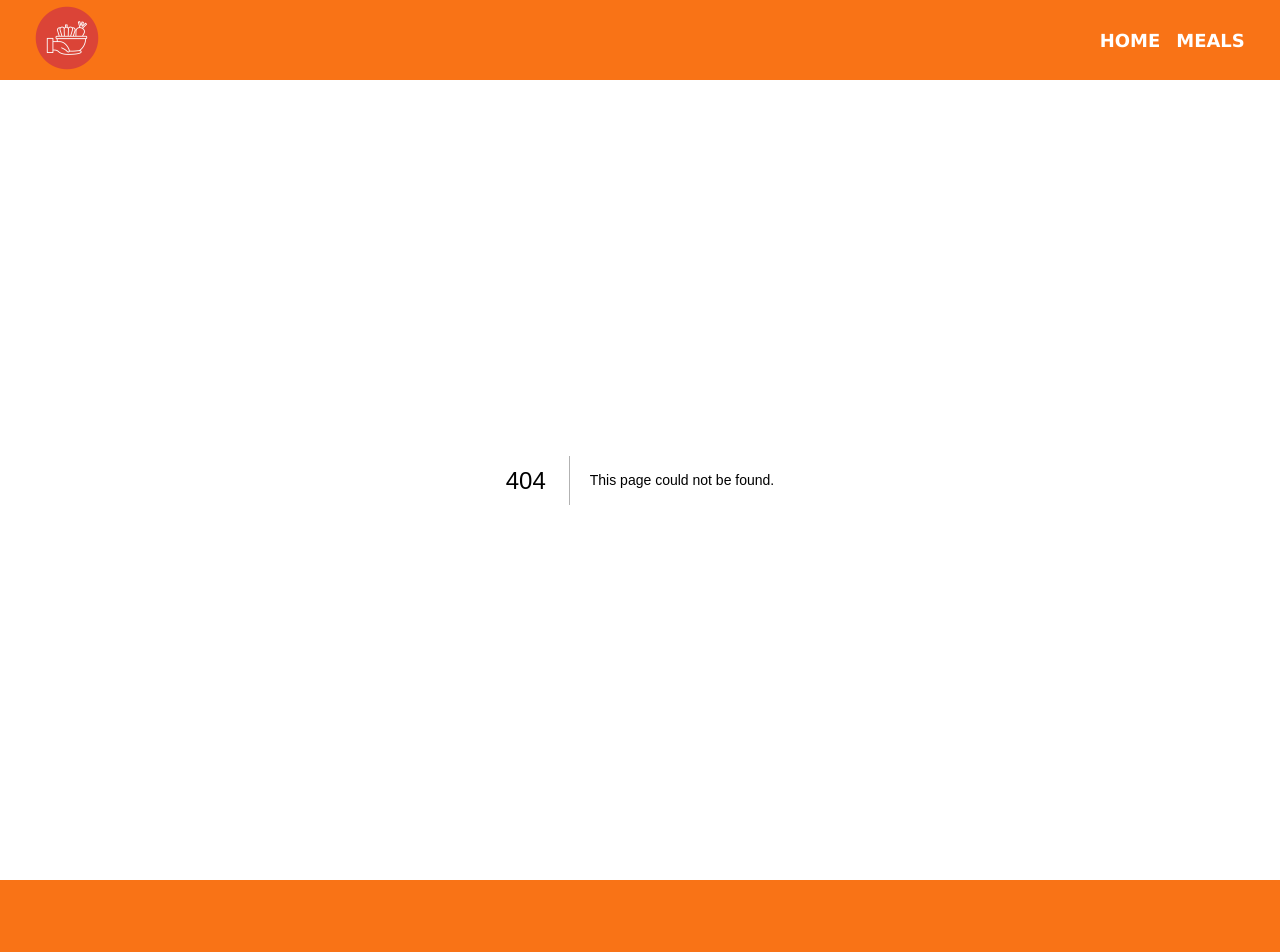
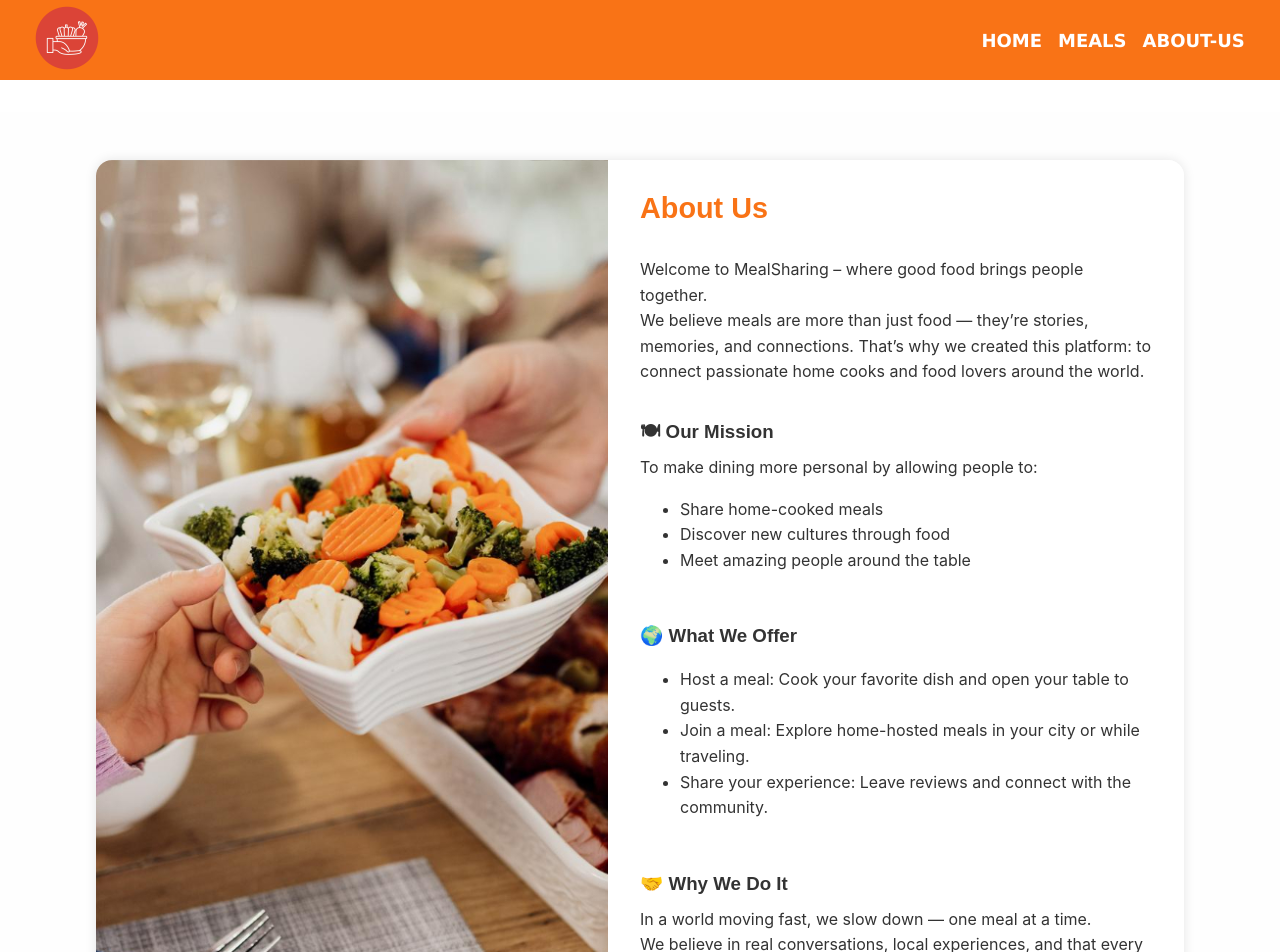
Before and after one commit to Zargarnejad/meal-sharing, a Next.js app in the folder app-next/: page /about-us in a window 1280 px wide. Before the commit this address had no page. Shown: the top 952 px of the page. Built offline with nearby package versions, Linux system fonts and the light colour scheme.

Commit message:
Updated about us contents and styles

```diff
--- /dev/null
+++ b/app-next/app/about-us/about.module.css
@@ -0,0 +1,48 @@
+
+.aboutUsMainContainer {
+  display: flex;
+  justify-content: center;
+  width: 100%;
+  background-color: #fefefe;
+  padding: 3rem 0;
+margin-top: 2rem;
+}
+
+.aboutUsContainer {
+  display: flex;
+  flex-direction: row;
+  width: 85%;
+  max-width: 1200px;
+  box-shadow: 0 0 12px rgba(0, 0, 0, 0.1);
+  overflow: hidden;
+  border-radius: 1rem;
+}
+
+.aboutUsLeftSide {
+  width: 50%;
+  background-image: url("/food.jpg");
+  background-size: cover;
+  background-position: center;
+  min-height: 25rem;
+}
+
+.aboutUsRightSide {
+  width: 50%;
+  background-color: #fff;
+  padding: 2rem;
+  color: #333;
+  display: flex;
+  flex-direction: column;
+  justify-content: center;
+}
+
+.aboutUsRightSide h2 {
+  font-size: 1.8rem;
+  margin-bottom: 1rem;
+  color: #f97316;
+}
+
+.aboutUsRightSide p {
+  font-size: 1rem;
+  line-height: 1.6;
+}
--- /dev/null
+++ b/app-next/app/about-us/page.js
@@ -0,0 +1,62 @@
+import styles from "./about.module.css";
+
+export default function AboutPage() {
+  return (
+    <div>
+      <div className={styles.aboutUsMainContainer}>
+        <div className={styles.aboutUsContainer}>
+          <div className={styles.aboutUsLeftSide}></div>
+          <div className={styles.aboutUsRightSide}>
+            <h2>About Us</h2>
+            <p>
+              Welcome to MealSharing – where good food brings people together.
+              <br />
+              We believe meals are more than just food — they’re stories,
+              memories, and connections. That’s why we created this platform: to
+              connect passionate home cooks and food lovers around the world.
+              <br />
+            </p>
+            <p>
+              <h3>🍽 Our Mission</h3> To make dining more personal by allowing
+              people to:
+              <ul>
+                <li>Share home-cooked meals</li>
+                <li>Discover new cultures through food</li>
+                <li>Meet amazing people around the table</li>
+              </ul>
+            </p>
+            <p>
+              <h3>🌍 What We Offer</h3>
+              <ul>
+                <li>
+                  Host a meal: Cook your favorite dish and open your table to
+                  guests.
+                </li>
+                <li>
+                  Join a meal: Explore home-hosted meals in your city or while
+                  traveling.
+                </li>
+                <li>
+                  Share your experience: Leave reviews and connect with the
+                  community.
+                </li>
+              </ul>
+            </p>
+            <p>
+              <h3>🤝 Why We Do It</h3>
+              In a world moving fast, we slow down — one meal at a time.
+              <br />
+              We believe in real conversations, local experiences, and that
+              every shared bite is a chance to build something meaningful.
+            </p>
+            <p>
+              Whether you're a passionate cook or a curious guest — there's a
+              seat at the table for you. Let's eat, connect, and share something
+              unforgettable.
+            </p>
+          </div>
+        </div>
+      </div>
+    </div>
+  );
+}
--- a/app-next/components/MealPage/MealPage.css
+++ b/app-next/components/MealPage/MealPage.css
@@ -5,6 +5,7 @@
   /* background-image: url("../../assets/mealsharing-bg.jpg"); */
   background-size: cover;
   height: 100%;
+  margin-bottom:3rem;
 }
 
 .mealContainer {
@@ -15,7 +16,7 @@
   background-color:	#f9f9f9;
   color: black;
   width: 1000px;
-  margin-top: 6rem;
+  margin-top: 3rem;
   padding: 2rem;
   border-top: 1rem solid #f97316;
   border-radius: 1rem;
--- a/app-next/components/Navbar/Navbar.jsx
+++ b/app-next/components/Navbar/Navbar.jsx
@@ -22,6 +22,11 @@ export default function Navbar() {
                 Meals
               </Link>
             </li>
+            <li className="navbarMenuItem">
+              <Link href="/about-us" className="navbarMenuLink">
+                About-us
+              </Link>
+            </li>
           </ul>
         </div>
       </nav>
```
Also changed, not shown: app-next/components/HomePage/HomePage.css (+20 -0 lines).
